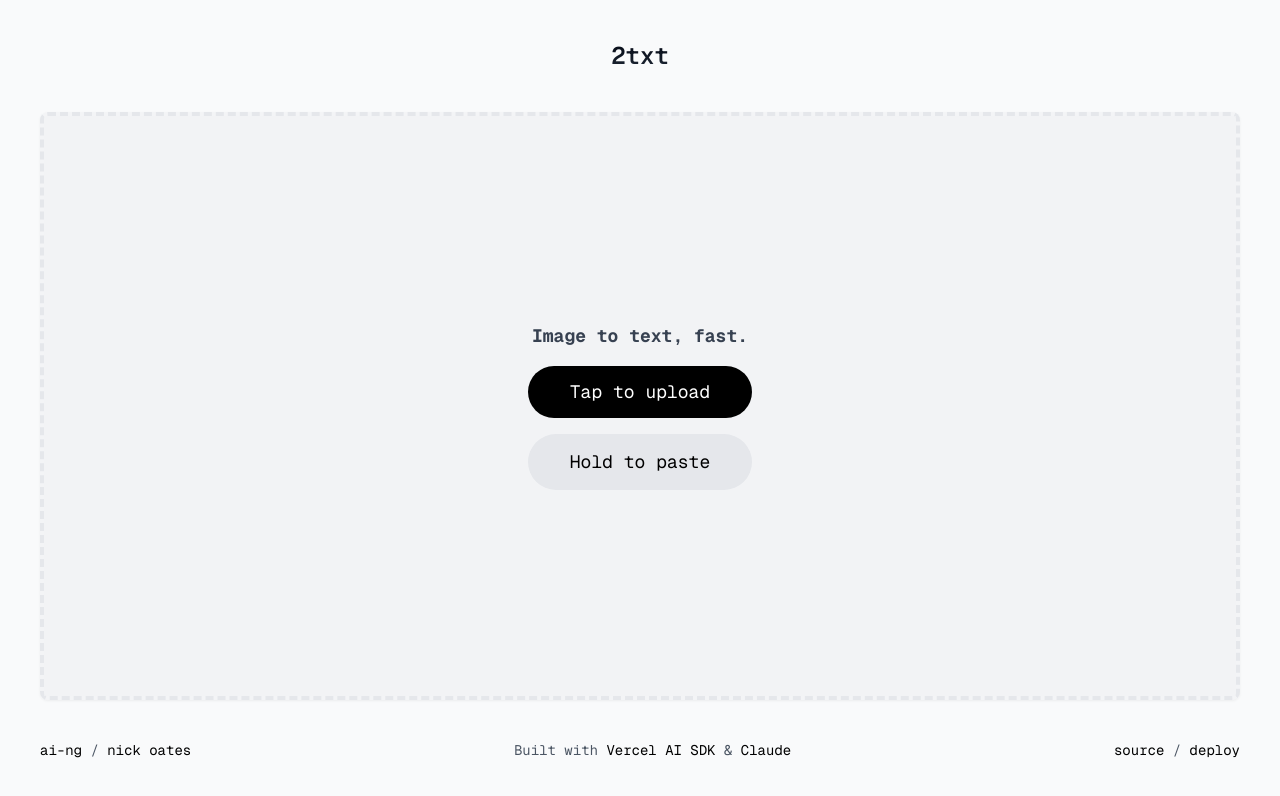
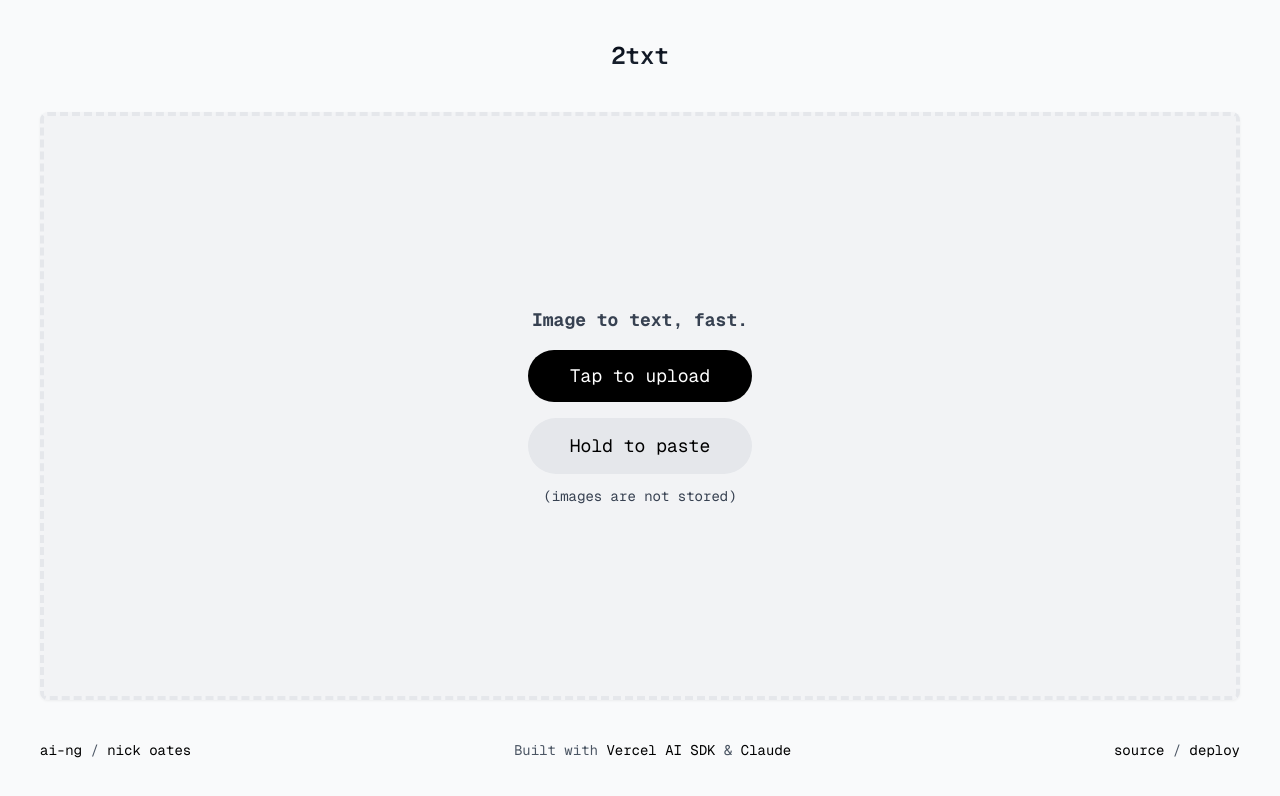
Before and after one commit to ai-ng/2txt, a Next.js app: page / in a window 1280 px wide. Shown: the top 796 px of the page. Built offline with nearby package versions, Linux system fonts and the light colour scheme.

Commit message:
Add note that images aren't stored

```diff
--- a/app/page.tsx
+++ b/app/page.tsx
@@ -158,6 +158,10 @@ export default function Home() {
 									className="text-center w-full rounded-full py-3 bg-gray-200 dark:bg-gray-800 placeholder-black dark:placeholder-white focus:bg-white dark:focus:bg-black focus:placeholder-gray-700 dark:focus:placeholder-gray-300 transition-colors ease-in-out focus:outline-none border-2 focus:border-blue-300 dark:focus:border-blue-700 border-transparent"
 								/>
 							</div>
+
+							<p className="text-sm mt-3 text-gray-700 dark:text-gray-300">
+								(images are not stored)
+							</p>
 						</>
 					)}
 				</div>
```
